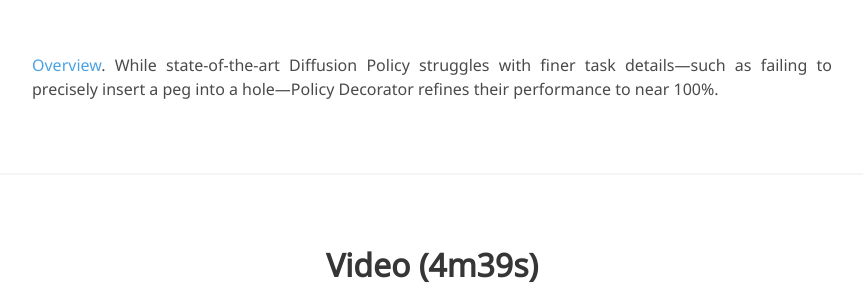
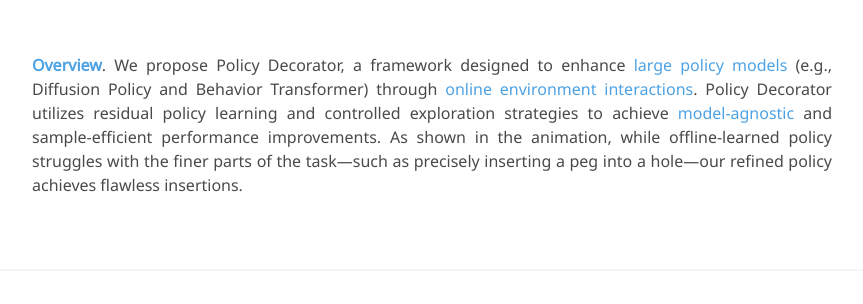
Before and after one commit to policydecorator/policydecorator.github.io, a plain HTML site: page index.html in a window 1280 px wide. Shown: the part 856-1160 px from the top of the page, without its empty margins (208-1071 px from the left). Drawn offline with nearby package versions, Linux system fonts and the light colour scheme; some icons are missing; a web font is replaced by a local one.

Commit message:
Update index.html

```diff
--- a/index.html
+++ b/index.html
@@ -203,9 +203,7 @@
 
     <!-- Text with smaller width and centered -->
     <p class="content" style="margin-top: 50px; max-width: 800px; margin-left: auto; margin-right: auto;text-align: justify;">
-      <span style="color: #4da2e4;">Overview</span>. While state-of-the-art Diffusion Policy struggles
-      with finer task details—such as failing to precisely insert a peg into a hole—Policy Decorator
-      refines their performance to near 100%.
+      <span style="color: #4da2e4;"><b>Overview</b></span>. We propose Policy Decorator, a framework designed to enhance <span style="color: #4da2e4;">large policy models</span> (e.g., Diffusion Policy and Behavior Transformer) through <span style="color: #4da2e4;">online environment interactions</span>. Policy Decorator utilizes residual policy learning and controlled exploration strategies to achieve <span style="color: #4da2e4;">model-agnostic</span> and sample-efficient performance improvements. As shown in the animation, while offline-learned policy struggles with the finer parts of the task—such as precisely inserting a peg into a hole—our refined policy achieves flawless insertions.
     </p>
   </div>
 </section>
```
